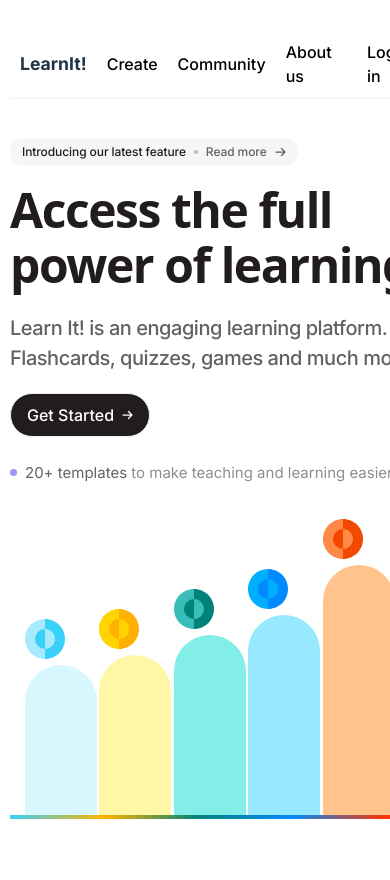
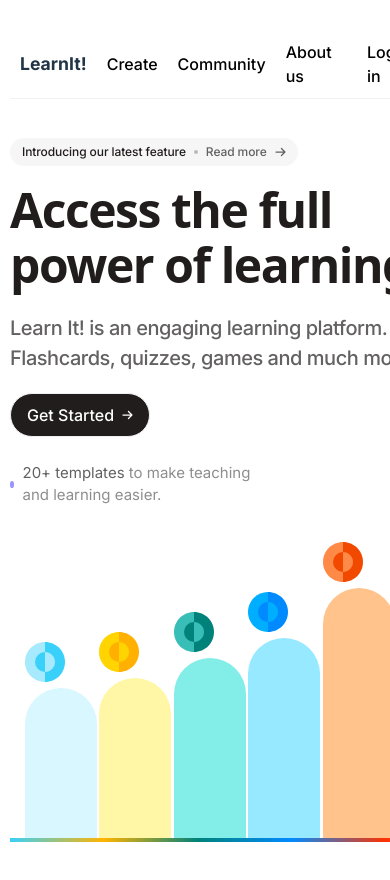
Before and after one commit to tanyagrr/first-project, a React (Vite) app: page / in a window 390 px wide. Shown: the top 880 px of the page. Built offline with nearby package versions, Linux system fonts and the light colour scheme.

Commit message:
fix media query

```diff
--- a/src/App.css
+++ b/src/App.css
@@ -273,4 +273,7 @@ and (max-width: 480px)  {
       margin-right: 10px;
       margin-left: 15px;
     }
+    .BottomText {
+      max-width: 250px;
+    }
 }
```
